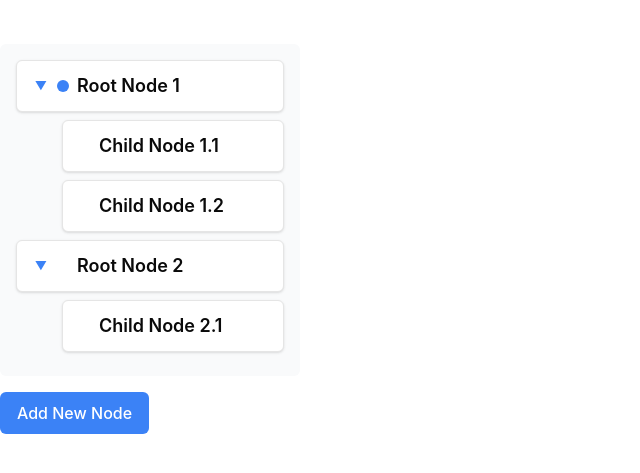
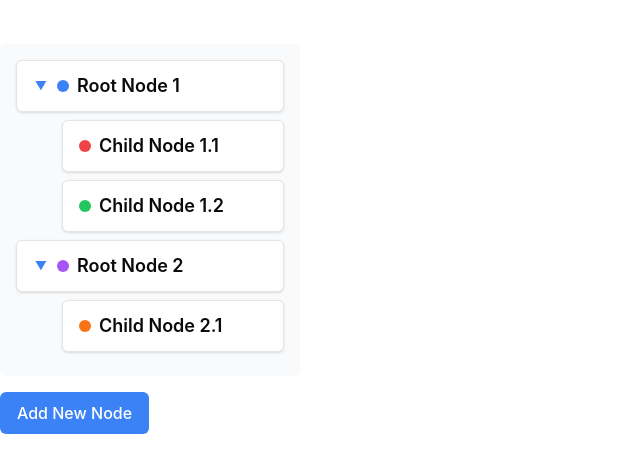
Before and after one commit to Bogdan-Fylypiv/dnd-tree, a React (Vite) app: page / in a window 1280 px wide. Shown: the part 161-634 px from the top of the page, without its empty margins (0-640 px from the left). Built offline with nearby package versions, Linux system fonts and the light colour scheme.

Commit message:
fixed coloring issue

```diff
--- a/src/App.tsx
+++ b/src/App.tsx
@@ -235,6 +235,22 @@ const App: React.FC = () => {
     setNewNodeName(""); // Reset the node name input field
   };
 
+  // Map Tailwind color names to class names
+  const colorClassMap: Record<string, string> = {
+    red: "bg-red-500",
+    blue: "bg-blue-500",
+    green: "bg-green-500",
+    yellow: "bg-yellow-500",
+    purple: "bg-purple-500",
+    pink: "bg-pink-500",
+    indigo: "bg-indigo-500",
+    teal: "bg-teal-500",
+    orange: "bg-orange-500",
+    cyan: "bg-cyan-500",
+    lime: "bg-lime-500",
+    gray: "bg-gray-500",
+  };
+
   const renderTree = () => {
     const flatTree = flattenTree(tree);
 
@@ -264,7 +280,9 @@ const App: React.FC = () => {
                   </Button>
                 )}
                 <div
-                  className={`w-3 h-3 rounded-full bg-${node.color || "gray"}-500`}
+                  className={`w-3 h-3 rounded-full ${
+                    colorClassMap[node.color || "gray"]
+                  }`}
                 ></div>
                 <CardTitle>{node.title}</CardTitle>
               </CardHeader>
```
